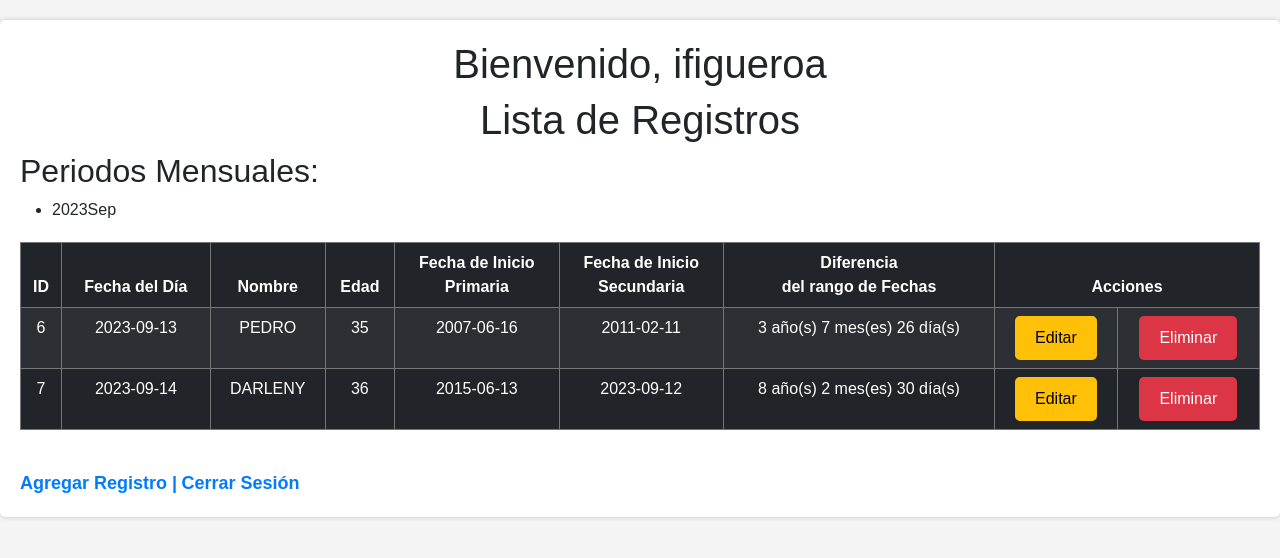
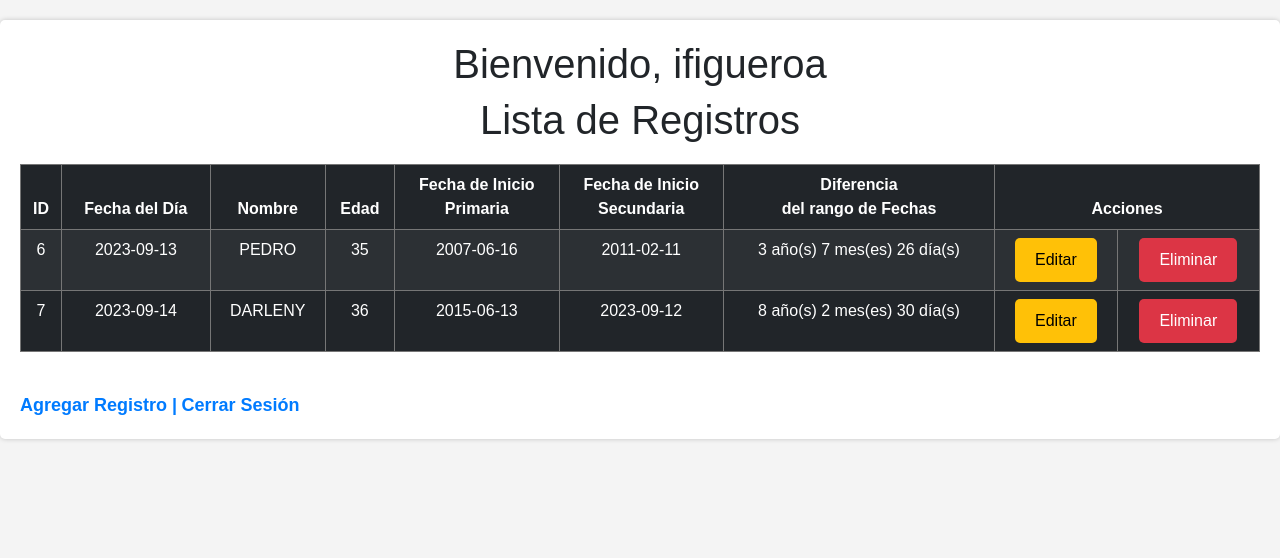
Before and after one commit to ifigueroa065/prueba-webdev, a PHP site: page /list.php in a window 1280 px wide. Shown: the top 558 px of the page. Run offline with PHP 8.4, Linux system fonts and the light colour scheme; a user stored in the database is signed in; data comes from the database, SQL or seed files in the repository.

Commit message:
[update]

```diff
--- a/APP/list.php
+++ b/APP/list.php
@@ -70,15 +70,6 @@ $registros = $stmt_registros->fetchAll(PDO::FETCH_ASSOC);
             <h1>Lista de Registros</h1>
         </div>
 
-        <!-- Agrega una sección para mostrar los periodos mensuales -->
-        <div>
-            <h2>Periodos Mensuales:</h2>
-            <ul>
-                <?php foreach ($periodos as $periodo) { ?>
-                    <li><?= $periodo['periodo'] ?></li>
-                <?php } ?>
-            </ul>
-        </div>
 
         <table class="table table-striped table-dark">
             <thead>
```
